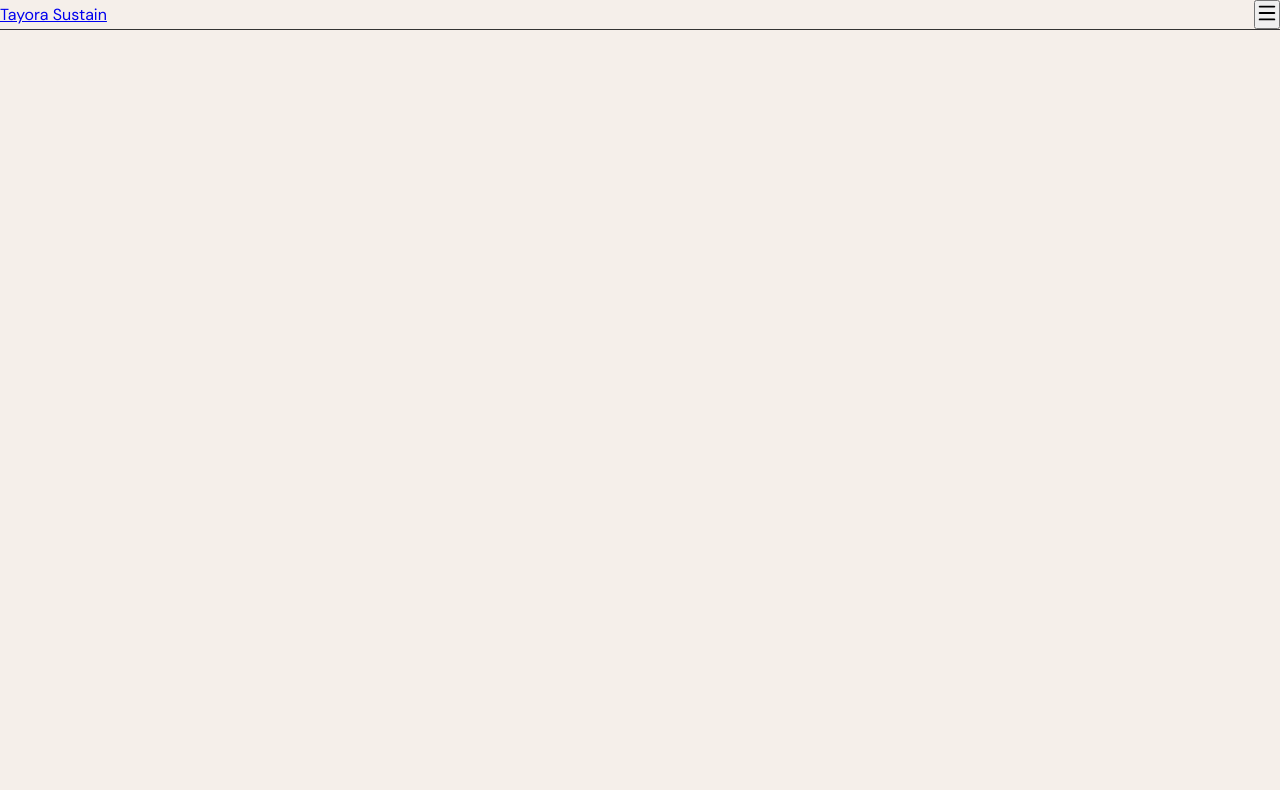
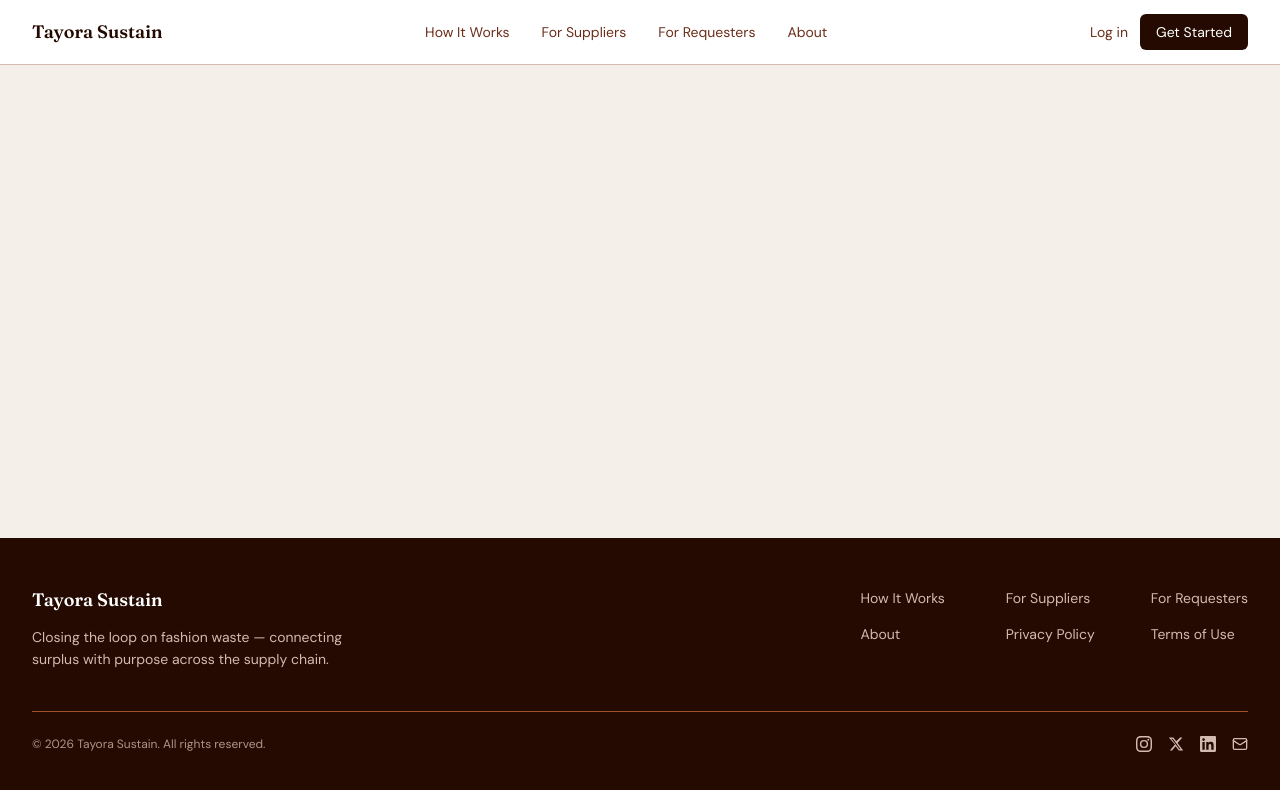
Before and after one commit to Roqeeb-dev/tayora_sustain, a Next.js app: page / in a window 1280 px wide. Shown: the top 790 px of the page. Built offline with nearby package versions, Linux system fonts and the light colour scheme.

Commit message:
FEAT: installed zustand and fixed styling issues by restructuring the config and globals.css

```diff
--- a/app/globals.css
+++ b/app/globals.css
@@ -1,62 +1,118 @@
-@tailwind base;
-@tailwind components;
-@tailwind utilities;
+@import "tailwindcss";
 
-@layer base {
 :root {
-    --font-fraunces: "Fraunces", Georgia, serif;
-    --font-dm-sans: "DM Sans", system-ui, sans-serif;
+  /* ── Surfaces ── */
+  --background: #f5efea;
+  --background-subtle: #ede4de;
 
-    /* ── Brand Core ── */
-    --color-brown: #240a00;
-    --color-brown-deep: #1a0700;
-    --color-brown-mid: #6b2e1a;
-    --color-brown-warm: #a0522d;
-    --color-plaster: #d3bab0;
-    --color-plaster-muted: #b0948a;
-    --color-beige: #f5efea;
-    --color-beige-soft: #f9f6f3;
-    --color-beige-hover: #ede4de;
-    --color-white: #ffffff;
+  --card: #ffffff;
+  --card-raised: #f9f6f3;
+
+  --foreground: #240a00;
+  --foreground-muted: #6b2e1a;
+
+  /* ── Primary ── */
+  --primary: #240a00;
+  --primary-hover: #1a0700;
+  --primary-foreground: #ffffff;
+
+  /* ── Accent ── */
+  --accent: #a0522d;
+  --accent-hover: #6b2e1a;
+  --accent-foreground: #ffffff;
+
+  /* ── Secondary ── */
+  --secondary: #d3bab0;
+  --secondary-hover: #c4a89c;
+  --secondary-foreground: #240a00;
+
+  /* ── Muted ── */
+  --muted: #ede4de;
+  --muted-foreground: #b0948a;
 
   /* ── Semantic ── */
-    --surface-base: var(--color-beige);
-    --surface-card: var(--color-white);
-    --surface-subtle: var(--color-beige-soft);
-    --surface-hover: var(--color-beige-hover);
-    --surface-border: var(--color-plaster);
+  --success: #2d6a4f;
+  --success-foreground: #ffffff;
+  --warning: #c8860a;
+  --warning-foreground: #ffffff;
+  --destructive: #9b2335;
+  --destructive-foreground: #ffffff;
 
-    --content-primary: var(--color-brown);
-    --content-secondary: #333333;
-    --content-muted: var(--color-plaster-muted);
-    --content-inverse: var(--color-white);
+  /* ── Borders & Inputs ── */
+  --border: #d3bab0;
+  --border-subtle: #e8ddd6;
+  --input: #ffffff;
+  --input-focus: #240a00;
+
+  --ring: #240a00;
 
   /* ── Status ── */
   --status-pending: #c8860a;
   --status-approved: #2d6a4f;
   --status-matched: #2c5f8a;
-    --status-collected: var(--color-brown);
+  --status-collected: #240a00;
   --status-delivered: #5c3d7a;
   --status-rejected: #9b2335;
 }
 
-  * {
-    box-sizing: border-box;
-    margin: 0;
-    padding: 0;
+@theme inline {
+  --color-background: var(--background);
+  --color-background-subtle: var(--background-subtle);
+
+  --color-foreground: var(--foreground);
+  --color-foreground-muted: var(--foreground-muted);
+
+  --color-primary: var(--primary);
+  --color-primary-hover: var(--primary-hover);
+  --color-primary-foreground: var(--primary-foreground);
+
+  --color-accent: var(--accent);
+  --color-accent-hover: var(--accent-hover);
+  --color-accent-foreground: var(--accent-foreground);
+
+  --color-secondary: var(--secondary);
+  --color-secondary-hover: var(--secondary-hover);
+  --color-secondary-foreground: var(--secondary-foreground);
+
+  --color-muted: var(--muted);
+  --color-muted-foreground: var(--muted-foreground);
+
+  --color-card: var(--card);
+  --color-card-raised: var(--card-raised);
+  --color-card-foreground: var(--foreground);
+
+  --color-success: var(--success);
+  --color-success-foreground: var(--success-foreground);
+  --color-warning: var(--warning);
+  --color-warning-foreground: var(--warning-foreground);
+  --color-destructive: var(--destructive);
+  --color-destructive-foreground: var(--destructive-foreground);
+
+  --color-border: var(--border);
+  --color-border-subtle: var(--border-subtle);
+  --color-input: var(--input);
+  --color-input-focus: var(--input-focus);
+  --color-ring: var(--ring);
+
+  --color-status-pending: var(--status-pending);
+  --color-status-approved: var(--status-approved);
+  --color-status-matched: var(--status-matched);
+  --color-status-collected: var(--status-collected);
+  --color-status-delivered: var(--status-delivered);
+  --color-status-rejected: var(--status-rejected);
+
+  --font-sans: var(--font-dm-sans);
+  --font-display: var(--font-fraunces);
 }
 
 html {
   scroll-behavior: smooth;
-    -webkit-font-smoothing: antialiased;
-    -moz-osx-font-smoothing: grayscale;
 }
 
 body {
-    background-color: var(--surface-base);
-    color: var(--content-secondary);
-    font-family: var(--font-dm-sans);
-    line-height: 1.6;
+  background: var(--background);
+  color: var(--foreground);
+  font-family: var(--font-dm-sans), system-ui, sans-serif;
 }
 
 h1,
@@ -65,71 +121,7 @@
 h4,
 h5,
 h6 {
-    font-family: var(--font-fraunces);
-    color: var(--content-primary);
+  font-family: var(--font-fraunces), Georgia, serif;
+  color: var(--foreground);
   line-height: 1.2;
 }
-}
-
-@layer components {
-  /* ── Page shell ── */
-  .page-bg {
-    background-color: var(--surface-base);
-  }
-  .card-bg {
-    background-color: var(--surface-card);
-  }
-  .section-bg {
-    background-color: var(--surface-subtle);
-  }
-
-  /* ── Typography ── */
-  .text-display {
-    font-family: var(--font-fraunces);
-    color: var(--content-primary);
-  }
-  .text-body {
-    font-family: var(--font-dm-sans);
-    color: var(--content-secondary);
-  }
-  .text-muted {
-    color: var(--content-muted);
-  }
-  .text-inverse {
-    color: var(--content-inverse);
-  }
-
-  /* ── Borders ── */
-  .border-default {
-    border: 1px solid var(--surface-border);
-  }
-  .divide-default {
-    border-color: var(--surface-border);
-  }
-
-  /* ── Status badges ── */
-  .badge-pending {
-    background: #fef3c7;
-    color: var(--status-pending);
-  }
-  .badge-approved {
-    background: #d1fae5;
-    color: var(--status-approved);
-  }
-  .badge-matched {
-    background: #dbeafe;
-    color: var(--status-matched);
-  }
-  .badge-collected {
-    background: #e8d5ce;
-    color: var(--status-collected);
-  }
-  .badge-delivered {
-    background: #ede9fe;
-    color: var(--status-delivered);
-  }
-  .badge-rejected {
-    background: #fee2e2;
-    color: var(--status-rejected);
-  }
-}
--- a/app/layout.tsx
+++ b/app/layout.tsx
@@ -77,7 +77,7 @@ export default function RootLayout({
       <body className="min-h-full flex flex-col bg-beige font-sans">
         <Navbar />
         <main className="flex-1">{children}</main>
-        {/* <Footer /> */}
+        <Footer />
       </body>
     </html>
   );
--- a/components/landing/Footer.tsx
+++ b/components/landing/Footer.tsx
@@ -17,11 +17,7 @@ const SOCIAL_LINKS = [
     href: "https://instagram.com/tayorasustain",
     icon: InstagramIcon,
   },
-  {
-    label: "Twitter",
-    href: "https://twitter.com/tayorasustain",
-    icon: XIcon,
-  },
+  { label: "Twitter", href: "https://twitter.com/tayorasustain", icon: XIcon },
   {
     label: "LinkedIn",
     href: "https://linkedin.com/company/tayorasustain",
@@ -32,7 +28,7 @@ const SOCIAL_LINKS = [
 
 export default function Footer() {
   return (
-    <footer className="bg-brown text-white">
+    <footer className="bg-primary text-primary-foreground">
       <div className="max-w-7xl mx-auto px-4 sm:px-6 lg:px-8 py-12">
         {/* Top row */}
         <div className="flex flex-col md:flex-row md:items-start md:justify-between gap-8">
@@ -40,11 +36,11 @@ export default function Footer() {
           <div className="flex flex-col gap-3 max-w-xs">
             <Link
               href="/"
-              className="font-display font-semibold text-lg text-white"
+              className="font-display font-semibold text-lg text-primary-foreground"
             >
               Tayora Sustain
             </Link>
-            <p className="text-plaster text-sm leading-relaxed">
+            <p className="text-secondary text-sm leading-relaxed">
               Closing the loop on fashion waste — connecting surplus with
               purpose across the supply chain.
             </p>
@@ -56,7 +52,7 @@ export default function Footer() {
               <li key={link.label}>
                 <Link
                   href={link.href}
-                  className="text-plaster text-sm hover:text-white transition-colors"
+                  className="text-secondary text-sm hover:text-primary-foreground transition-colors"
                 >
                   {link.label}
                 </Link>
@@ -66,8 +62,8 @@ export default function Footer() {
         </div>
 
         {/* Bottom row */}
-        <div className="mt-10 pt-6 border-t border-brown-mid flex flex-col sm:flex-row items-center justify-between gap-4">
-          <p className="text-plaster-muted text-xs">
+        <div className="mt-10 pt-6 border-t border-accent flex flex-col sm:flex-row items-center justify-between gap-4">
+          <p className="text-muted-foreground text-xs">
             © {new Date().getFullYear()} Tayora Sustain. All rights reserved.
           </p>
           <div className="flex items-center gap-4">
@@ -78,7 +74,7 @@ export default function Footer() {
                 target="_blank"
                 rel="noopener noreferrer"
                 aria-label={label}
-                className="text-plaster hover:text-white transition-colors"
+                className="text-secondary hover:text-primary-foreground transition-colors"
               >
                 <Icon size={16} />
               </a>
--- a/components/landing/Navbar.tsx
+++ b/components/landing/Navbar.tsx
@@ -15,7 +15,7 @@ export default function Navbar() {
   const [menuOpen, setMenuOpen] = useState(false);
 
   return (
-    <header className="sticky top-0 z-50 bg-white border-b border-surf-border">
+    <header className="sticky top-0 z-50 bg-card border-b border-border">
       <nav className="max-w-7xl mx-auto w-full px-4 sm:px-6 lg:px-8 h-16 flex items-center justify-between">
         <Link
           href="/"
@@ -29,7 +29,7 @@ export default function Navbar() {
             <li key={link.href}>
               <Link
                 href={link.href}
-                className="text-sm text-ink-secondary hover:text-brown transition-colors"
+                className="text-sm text-foreground-muted hover:text-primary transition-colors"
               >
                 {link.label}
               </Link>
@@ -40,13 +40,13 @@ export default function Navbar() {
         <div className="hidden md:flex items-center gap-3">
           <Link
             href="/auth/login"
-            className="text-sm text-ink-secondary hover:text-brown transition-colors"
+            className="text-sm text-foreground-muted hover:text-primary transition-colors"
           >
             Log in
           </Link>
           <Link
             href="/auth/register"
-            className="text-sm bg-brown text-white px-4 py-2 rounded-md hover:bg-brown-mid transition-colors"
+            className="text-sm bg-primary text-primary-foreground px-4 py-2 rounded-md hover:bg-primary-hover transition-colors"
           >
             Get Started
           </Link>
@@ -55,36 +55,36 @@ export default function Navbar() {
         <button
           onClick={() => setMenuOpen((prev) => !prev)}
           aria-label="Toggle menu"
-          className="md:hidden text-brown"
+          className="md:hidden text-primary"
         >
           {menuOpen ? <X size={22} /> : <Menu size={22} />}
         </button>
       </nav>
 
       {menuOpen && (
-        <div className="md:hidden bg-white border-t border-surf-border px-6 py-6 flex flex-col gap-6">
+        <div className="md:hidden bg-card border-t border-border px-6 py-6 flex flex-col gap-6">
           {NAV_LINKS.map((link) => (
             <Link
               key={link.href}
               href={link.href}
               onClick={() => setMenuOpen(false)}
-              className="text-base text-ink-secondary hover:text-brown transition-colors"
+              className="text-base text-foreground-muted hover:text-primary transition-colors"
             >
               {link.label}
             </Link>
           ))}
-          <div className="flex flex-col gap-3 pt-4 border-t border-surf-border">
+          <div className="flex flex-col gap-3 pt-4 border-t border-border">
             <Link
               href="/auth/login"
               onClick={() => setMenuOpen(false)}
-              className="text-center py-2.5 rounded-md border border-brown text-brown text-sm hover:bg-beige-hover transition-colors"
+              className="text-center py-2.5 rounded-md border border-primary text-primary text-sm hover:bg-muted transition-colors"
             >
               Log in
             </Link>
             <Link
               href="/auth/register"
               onClick={() => setMenuOpen(false)}
-              className="text-center py-2.5 rounded-md bg-brown text-white text-sm hover:bg-brown-mid transition-colors"
+              className="text-center py-2.5 rounded-md bg-primary text-primary-foreground text-sm hover:bg-primary-hover transition-colors"
             >
               Get Started
             </Link>
--- a/package.json
+++ b/package.json
@@ -12,7 +12,8 @@
     "lucide-react": "^1.17.0",
     "next": "16.2.7",
     "react": "19.2.4",
-    "react-dom": "19.2.4"
+    "react-dom": "19.2.4",
+    "zustand": "^5.0.14"
   },
   "devDependencies": {
     "@tailwindcss/postcss": "^4",
```
Also changed, not shown: tailwind.config.ts (+59 -62 lines), 1 other file (tests, documents, lock files or other folders). Lines whose indentation alone changed are shown as unchanged.
